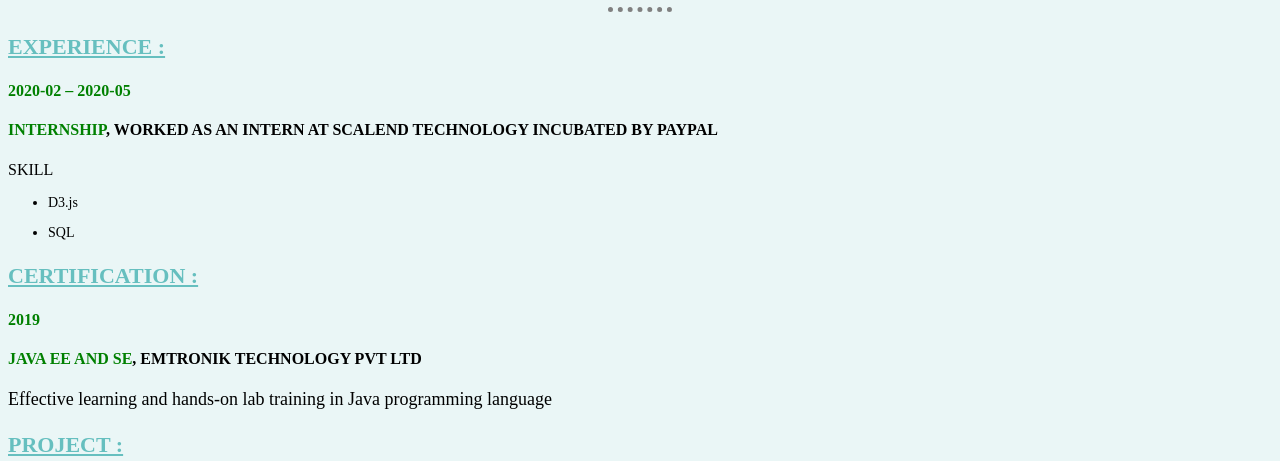
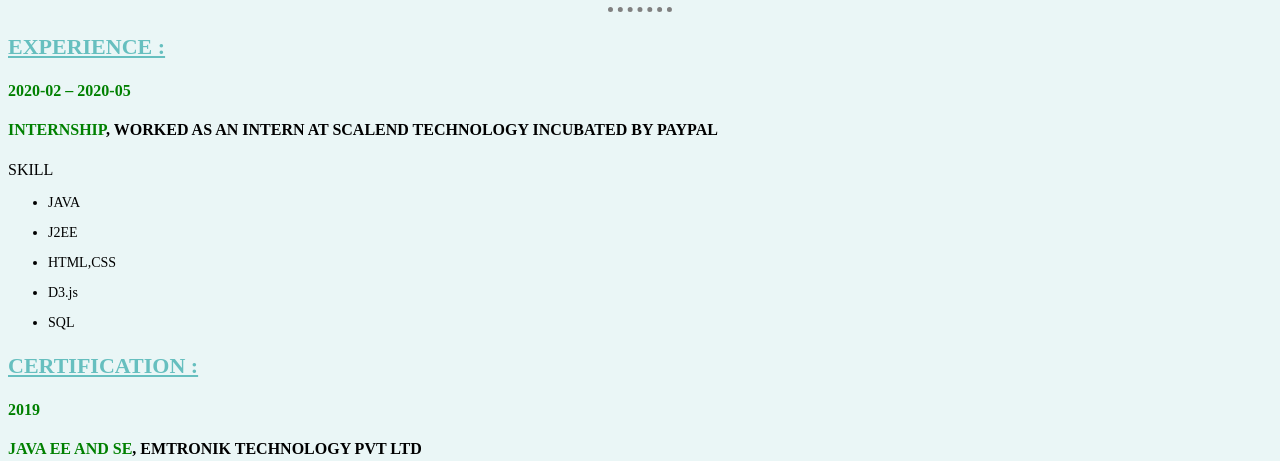
Before and after one commit to surajc5/web_portfolio, a plain HTML site: page index.html in a window 1280 px wide. Shown: the part 351-812 px from the top of the page. Drawn offline with Linux system fonts and the light colour scheme.

Commit message:
Update index.html
updated

```diff
--- a/index.html
+++ b/index.html
@@ -30,6 +30,18 @@
 <h4><strong style="color : green">INTERNSHIP</strong>, WORKED AS AN INTERN AT  SCALEND TECHNOLOGY INCUBATED BY PAYPAL</h4>
 <p>SKILL</p>
 <ul style="font-size : 14px">
+
+    <li>
+        <p>	JAVA </p>
+    </li>
+
+    <li>
+        <p>	J2EE </p>
+    </li>
+
+    <li>
+        <p>	HTML,CSS </p>
+    </li>
     <li >
         <p>	D3.js </p>
     </li>
```
